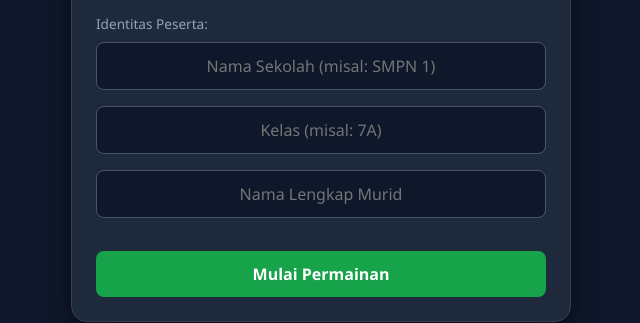
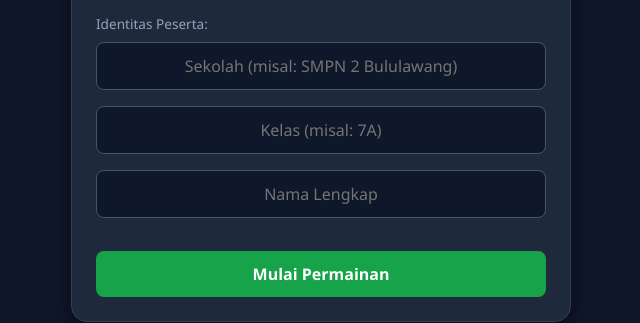
Before and after one commit to kamalinn/Bilangan-Bulat, a plain HTML site: page index.html in a window 1280 px wide. Shown: the part 391-714 px from the top of the page, without its empty margins (319-959 px from the left). Drawn offline with Linux system fonts and the light colour scheme.

Commit message:
Update index.html

```diff
--- a/index.html
+++ b/index.html
@@ -54,9 +54,9 @@
 
         <div style="text-align: left; margin-bottom: 10px;">
             <label style="font-size: 0.85rem; color: #94a3b8;">Identitas Peserta:</label>
-            <input type="text" id="school-name" placeholder="Nama Sekolah (misal: SMPN 1)" required>
+            <input type="text" id="school-name" placeholder="Sekolah (misal: SMPN 2 Bululawang)" required>
             <input type="text" id="class-name" placeholder="Kelas (misal: 7A)" required>
-            <input type="text" id="player-name" placeholder="Nama Lengkap Murid" required>
+            <input type="text" id="player-name" placeholder="Nama Lengkap" required>
         </div>
 
         <button class="btn btn-success" onclick="startGame()">Mulai Permainan</button>
```
